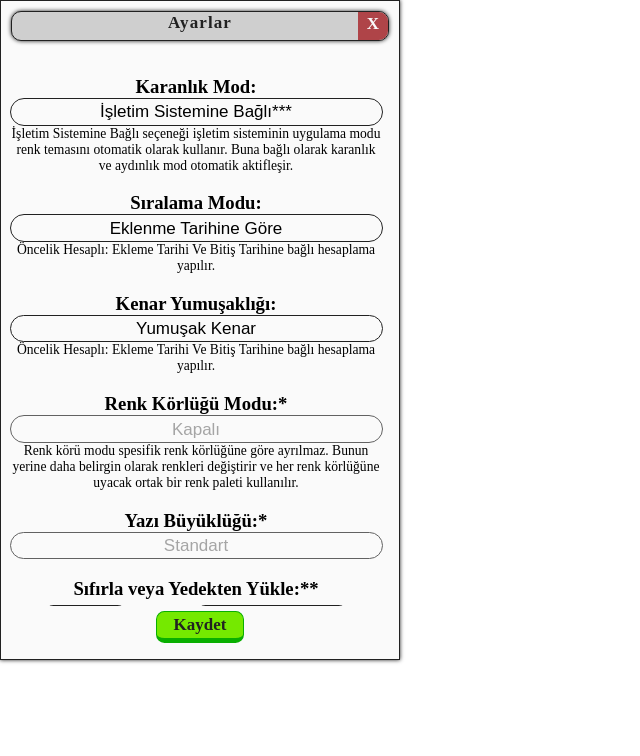
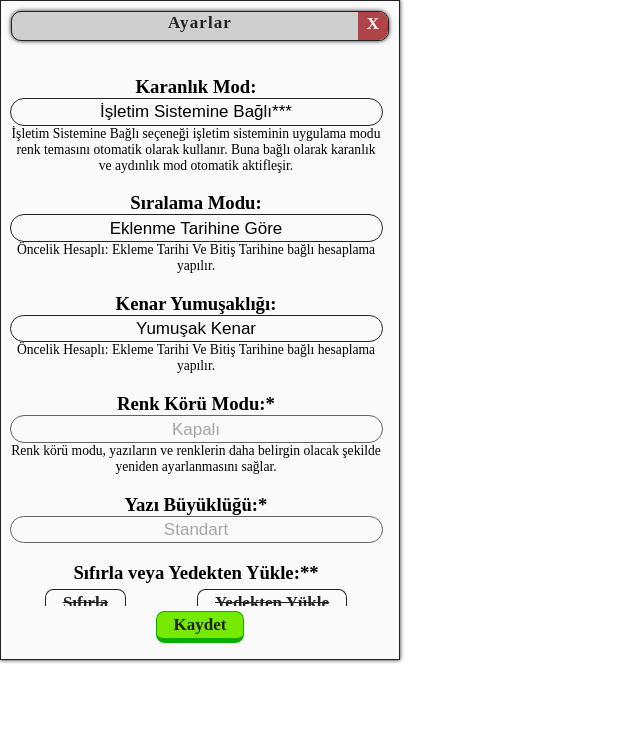
Before and after one commit to TripleSouls/ToDoAppWithElectron_OLD, an Electron app: page settings.html in a window 1280 px wide. Shown: the whole page, without its empty margins (0-640 px from the left). Drawn offline with Linux system fonts and the light colour scheme; no server answers.

Commit message:
Update settings.html

```diff
--- a/settings.html
+++ b/settings.html
@@ -43,14 +43,14 @@
           </select>
           <p class="Details">Öncelik Hesaplı: Ekleme Tarihi Ve Bitiş Tarihine bağlı hesaplama yapılır.</p>
         </li>
-        <li>Renk Körlüğü Modu:*</li>
+        <li>Renk Körü Modu:*</li>
         <li>
           <select class="ColorBlindMode" name="ColorBlindMode" disabled>
             <option value="default">Kapalı</option>
-            <option value="not-full">Renk Körlüğü Modu</option>
-            <option value="full">Tam Renk Körlüğü Modu</option>
+            <option value="not-full">---</option>
+            <option value="full">---</option>
           </select>
-          <p class="Details">Renk körü modu spesifik renk körlüğüne göre ayrılmaz. Bunun yerine daha belirgin olarak renkleri değiştirir ve her renk körlüğüne uyacak ortak bir renk paleti kullanılır.</p>
+          <p class="Details">Renk körü modu, yazıların ve renklerin daha belirgin olacak şekilde yeniden ayarlanmasını sağlar.</p>
         </li>
         <li>Yazı Büyüklüğü:*</li>
         <li>
```
